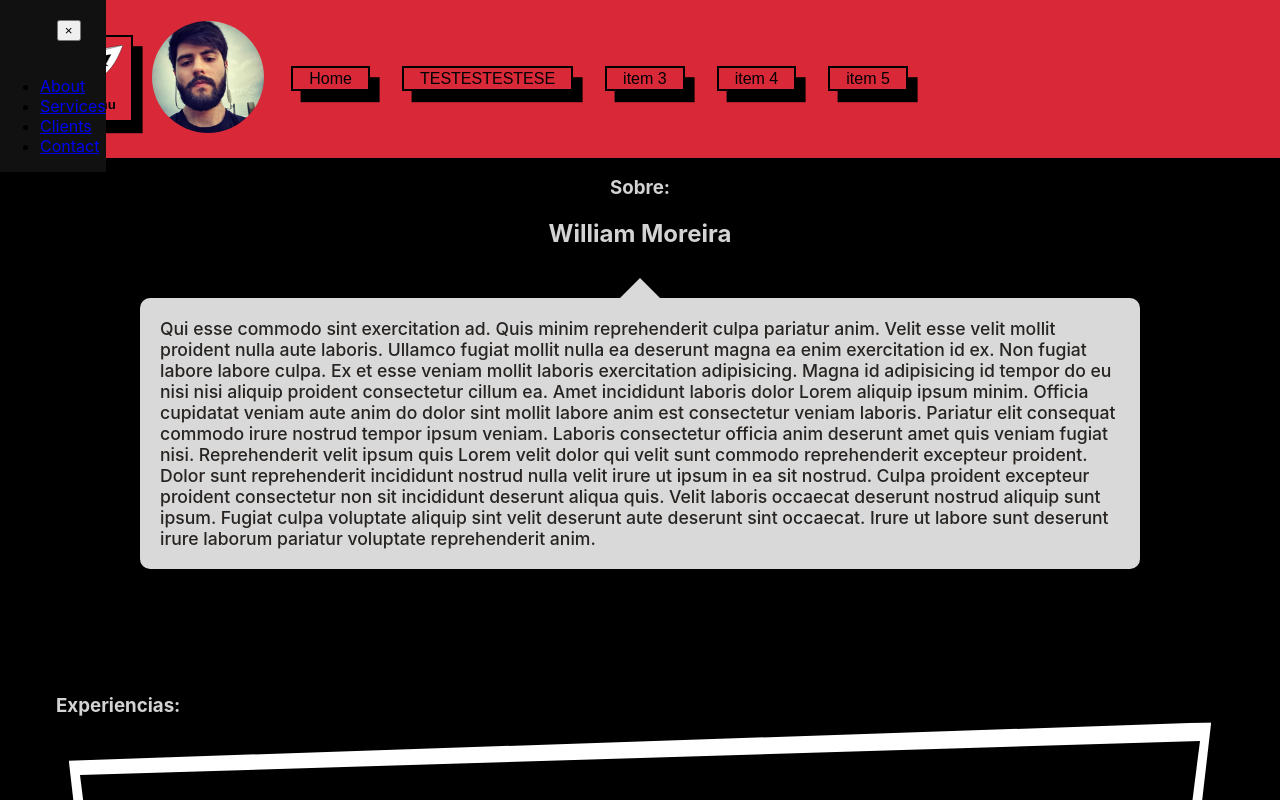
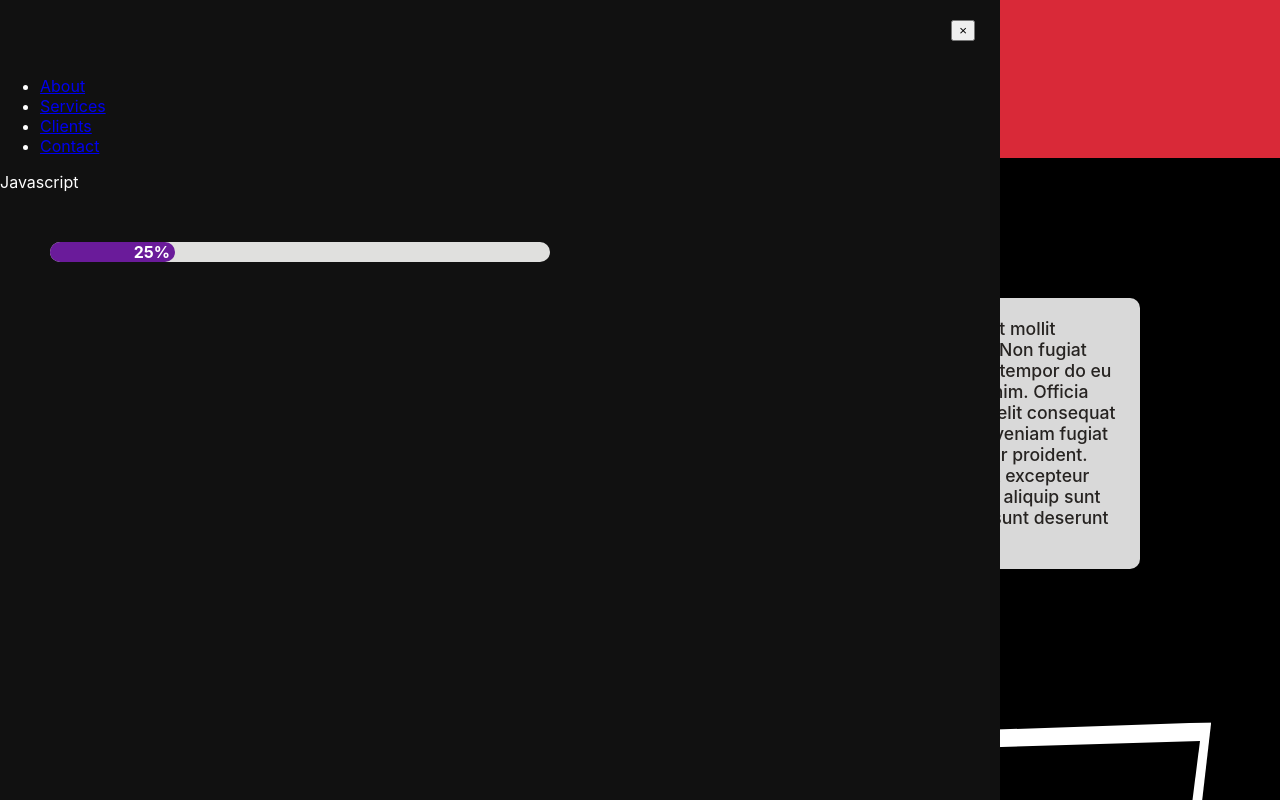
Before and after one commit to WilliamFicMoreira/cv-react, a React (Create React App) app: page / in a window 1280 px wide. Shown: the top 800 px of the page. Built offline with nearby package versions, Linux system fonts and the light colour scheme.

Commit message:
added progressbar to sidenav

```diff
--- /dev/null
+++ b/src/Components/UI/ProgressBar/ProgressBar.js
@@ -0,0 +1,37 @@
+import React from 'react'
+
+const ProgressBar = (props) => {
+    const { bgcolor, completed } = props;
+
+    const containerStyles = {
+      height: 20,
+      width: '50%',
+      backgroundColor: "#e0e0de",
+      borderRadius: 50,
+      margin: 50
+    }
+
+    const fillerStyles = {
+      height: '100%',
+      width: `${completed}%`,
+      backgroundColor: bgcolor,
+      borderRadius: 'inherit',
+      textAlign: 'right'
+    }
+
+    const labelStyles = {
+      padding: 5,
+      color: 'white',
+      fontWeight: 'bold'
+    }
+
+    return (
+      <div style={containerStyles}>
+        <div style={fillerStyles}>
+          <span style={labelStyles}>{`${completed}%`}</span>
+        </div>
+      </div>
+    );
+  };
+
+  export default ProgressBar;
--- a/src/Components/UI/SideNav/SideNavBar.js
+++ b/src/Components/UI/SideNav/SideNavBar.js
@@ -1,10 +1,11 @@
-import React, {useState} from "react";
+import React, { useState } from "react";
 import SideNav from "./SideNavBarCss";
+import ProgressBar from "../ProgressBar/ProgressBar";
 
 const SideNavBar = () => {
   const [showNav, setShowNav] = useState(true);
   return (
-    <SideNav style={{display: showNav ? 'initial' : 'none'}}>
+    <SideNav style={{ display: showNav ? 'initial' : 'none' }}>
       <div className="SideNavBox">
 
         <div className="CloseButton">
@@ -17,6 +18,15 @@ const SideNavBar = () => {
           <li><a href="#">Clients</a></li>
           <li><a href="#">Contact</a></li>
         </ul>
+
+        <div className="skillList">
+
+          <div className="skillList-item"> Javascript
+            <ProgressBar key={1} bgcolor={"#6a1b9a"} completed={25} />
+          </div>
+
+        </div>
+
       </div>
     </SideNav>
   );
--- a/src/Components/UI/SideNav/SideNavBarCss.js
+++ b/src/Components/UI/SideNav/SideNavBarCss.js
@@ -8,12 +8,19 @@ const SideNav = styled.nav`
   z-index: 1;
   top: 0;
   left: 0;
+  height: 1000px;
+  width: 1000px;
+  color: white;
   background-color: #111;
   overflow-x: hidden;
   transition: 0.5s;
   padding-top: 60px;
 
   .SideNavBox {
+
+  }
+
+  .skillList-item {
 
   }
 
```
Also changed, not shown: src/Components/UI/ProgressBar/ProgressBarCss.js (added).
